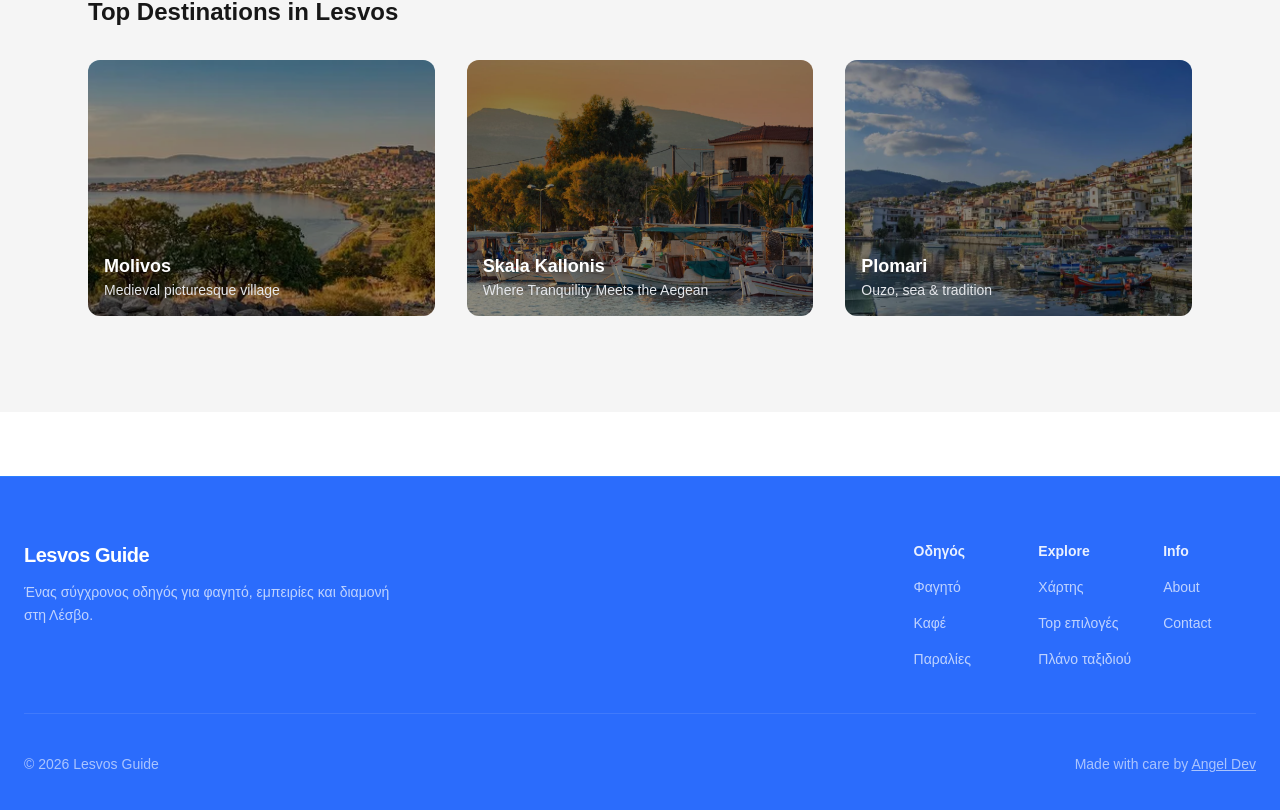
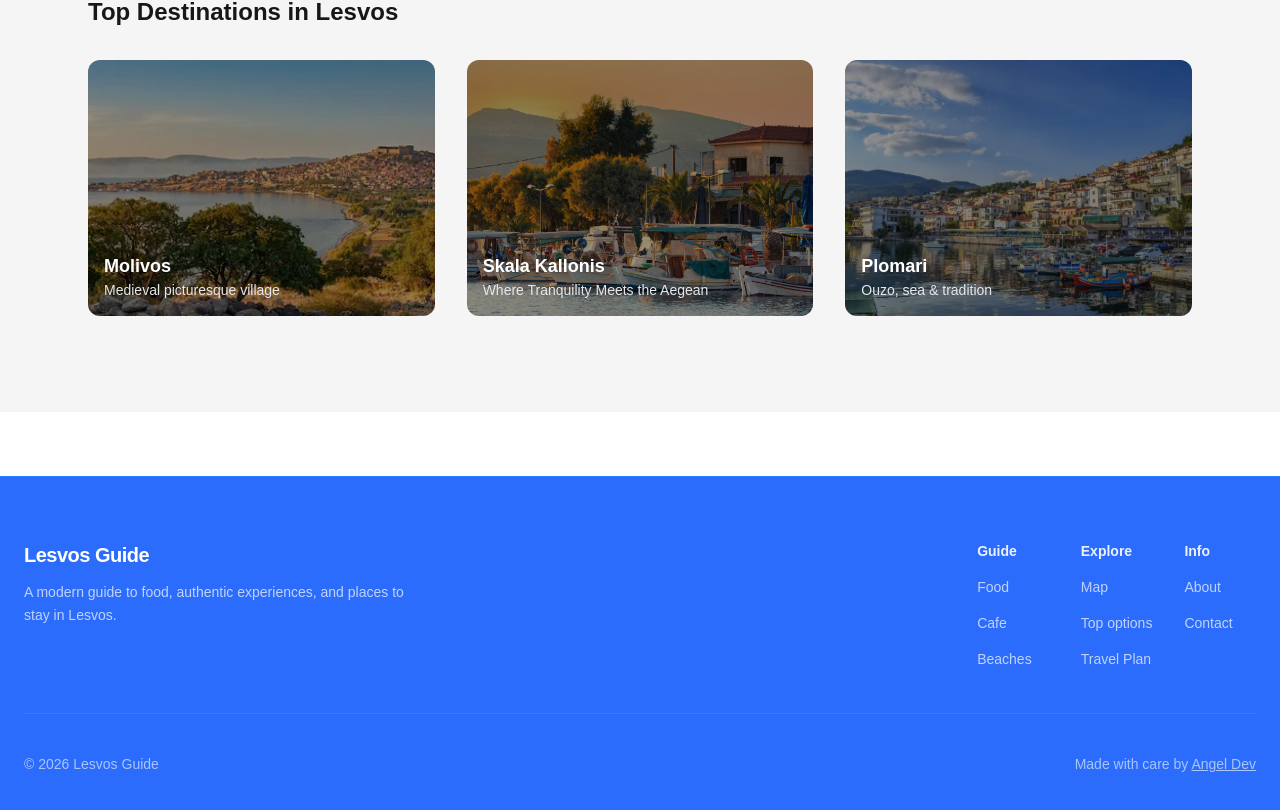
Before and after one commit to amamouridis06/lesvos-travel-guide, a Next.js app: page / in a window 1280 px wide. Shown: the part 1916-2726 px from the top of the page. Built offline with nearby package versions, Linux system fonts and the light colour scheme.

Commit message:
Update Footer.tsx

```diff
--- a/components/Footer.tsx
+++ b/components/Footer.tsx
@@ -12,7 +12,7 @@ export default function Footer() {
               Lesvos Guide
             </h3>
             <p className="mt-3 text-sm text-white/70 leading-relaxed">
-              Ένας σύγχρονος οδηγός για φαγητό, εμπειρίες και διαμονή στη Λέσβο.
+             A modern guide to food, authentic experiences, and places to stay in Lesvos.
             </p>
           </div>
 
@@ -20,28 +20,28 @@ export default function Footer() {
           <div className="grid grid-cols-2 gap-8 text-sm sm:grid-cols-3 text-center md:text-left">
 
             <div>
-              <h4 className="mb-3 font-semibold text-white/90">Οδηγός</h4>
+              <h4 className="mb-3 font-semibold text-white/90">Guide</h4>
               <ul className="space-y-2 text-white/70">
-                <li><a href="#" className="block py-1 hover:text-white">Φαγητό</a></li>
-                <li><a href="#" className="block py-1 hover:text-white">Καφέ</a></li>
-                <li><a href="#" className="block py-1 hover:text-white">Παραλίες</a></li>
+                <li><a href="/food" className="block py-1 hover:text-white">Food</a></li>
+                <li><a href="/food" className="block py-1 hover:text-white">Cafe</a></li>
+                <li><a href="/beaches" className="block py-1 hover:text-white">Beaches</a></li>
               </ul>
             </div>
 
             <div>
               <h4 className="mb-3 font-semibold text-white/90">Explore</h4>
               <ul className="space-y-2 text-white/70">
-                <li><a href="#" className="block py-1 hover:text-white">Χάρτης</a></li>
-                <li><a href="#" className="block py-1 hover:text-white">Top επιλογές</a></li>
-                <li><a href="#" className="block py-1 hover:text-white">Πλάνο ταξιδιού</a></li>
+                <li><a href="#" className="block py-1 hover:text-white">Map</a></li>
+                <li><a href="#" className="block py-1 hover:text-white">Top options</a></li>
+                <li><a href="/planner" className="block py-1 hover:text-white">Travel Plan</a></li>
               </ul>
             </div>
 
             <div>
               <h4 className="mb-3 font-semibold text-white/90">Info</h4>
               <ul className="space-y-2 text-white/70">
-                <li><a href="#" className="block py-1 hover:text-white">About</a></li>
-                <li><a href="#" className="block py-1 hover:text-white">Contact</a></li>
+                <li><a href="/about" className="block py-1 hover:text-white">About</a></li>
+                <li><a href="/contact" className="block py-1 hover:text-white">Contact</a></li>
               </ul>
             </div>
 
```
